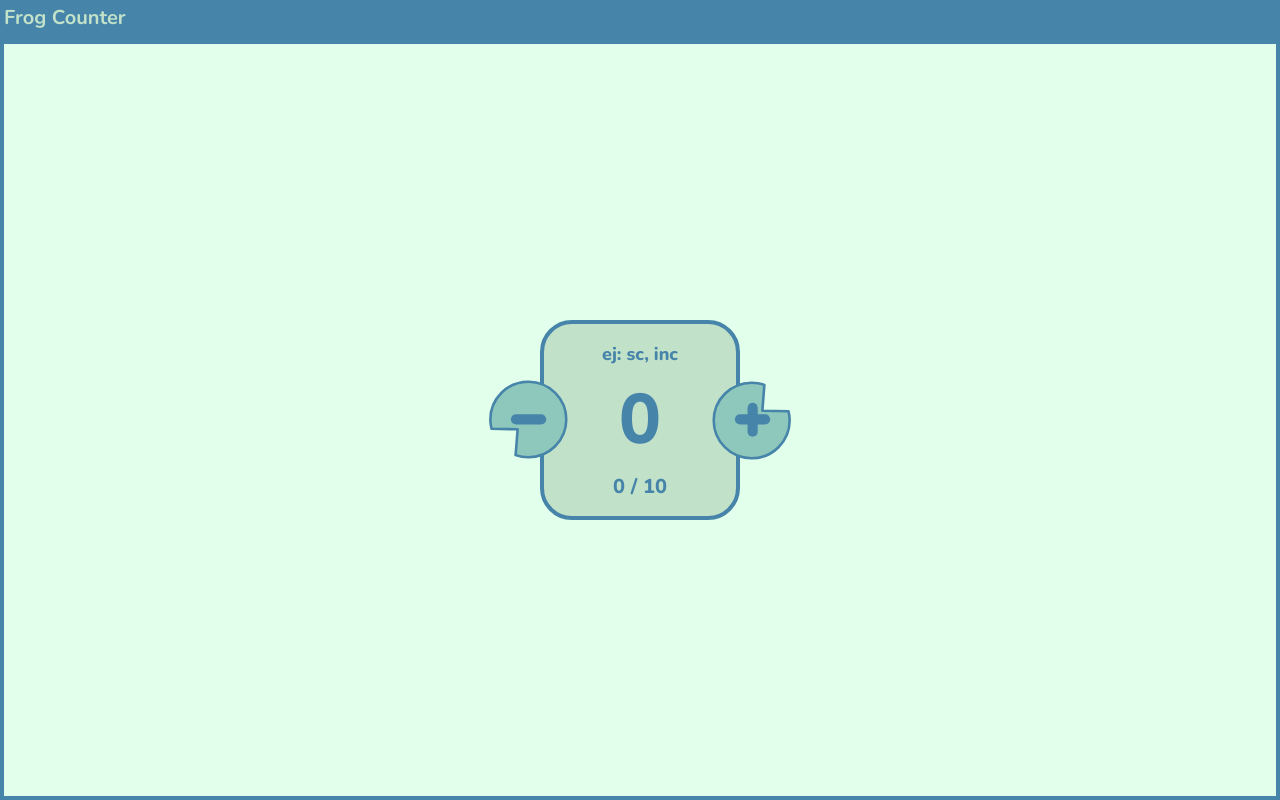
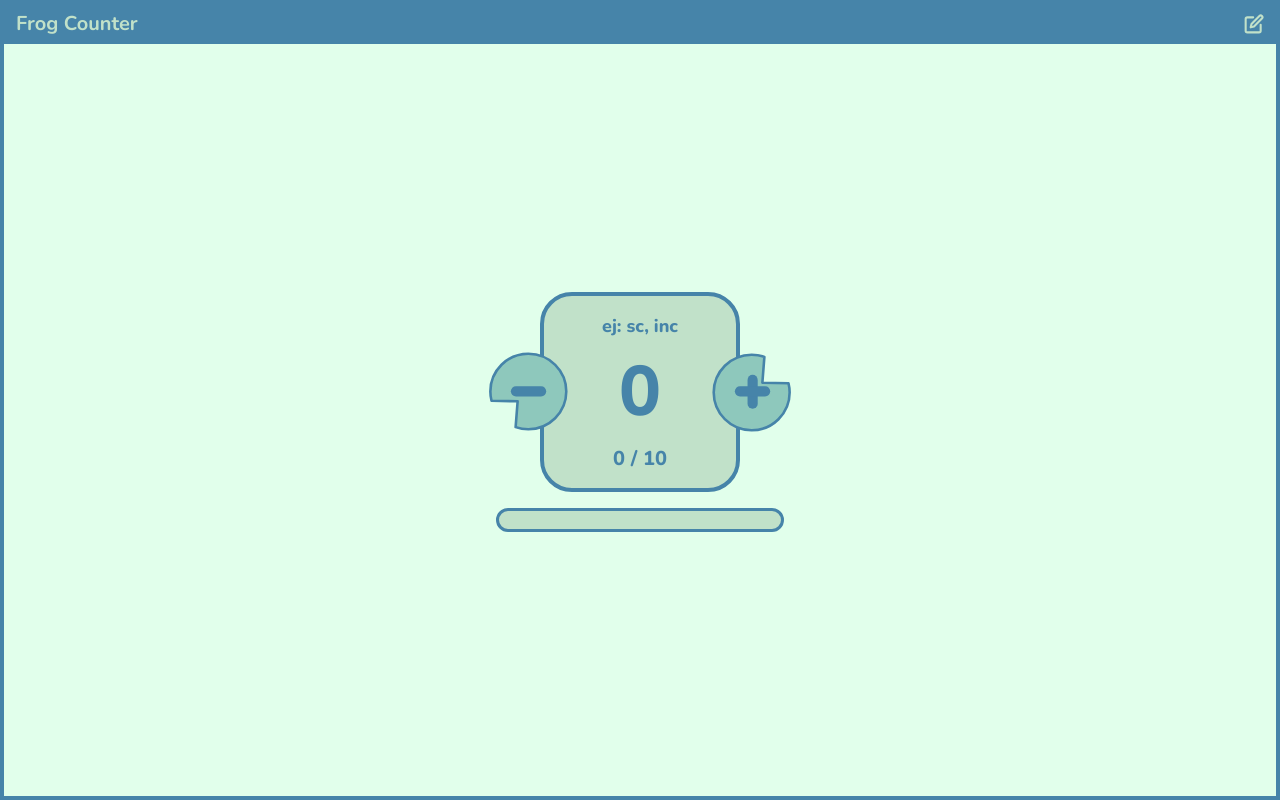
Before and after one commit to DulceNev/frog-counter, a Vue app: page / in a window 1280 px wide. Built offline with nearby package versions, Linux system fonts and the light colour scheme.

Commit message:
se creo un progress bar funcional junto con un icono de editar, el cual abre un modal para editar el patron y meta del contador

```diff
--- a/src/App.vue
+++ b/src/App.vue
@@ -3,12 +3,30 @@ import { ref, onMounted, onUnmounted } from 'vue';
 
 const count = ref(0)
 const target = ref(10)
-
-
 const stitchGuide = ref('ej: sc, inc')
 
 const plusPressed = ref(false)
 const minusPressed = ref(false)
+
+const showModal = ref(false)
+const tempStitchGuide = ref('')
+const tempTarget = ref(10)
+
+const openModal = () => {
+  tempStitchGuide.value = stitchGuide.value
+  tempTarget.value = target.value
+  showModal.value = true
+}
+
+const saveModal = () => {
+  stitchGuide.value = tempStitchGuide.value
+  target.value = Number(tempTarget.value)
+  showModal.value = false
+}
+
+const closeModal = () => {
+  showModal.value = false
+}
 
 const increment = () => {
   if (count.value < target.value) {
@@ -37,7 +55,7 @@ const animateButton = (which) => {
 }
 
 const handleKeyDown = (event) => {
-  if (event.target.tagName === 'INPUT') return;
+  if (showModal.value) return;
   if (event.key === 'ArrowRight' || event.key === 'ArrowUp') {
     increment();
     animateButton('plus');
@@ -60,23 +78,32 @@ onUnmounted(() => {
 
 <template>
   <div class="grid grid-rows-[40px_1fr] h-full">
-    <header class="bg-base text-light-green h-10">
+    <header class="bg-base text-light-green h-10 flex items-center justify-between px-3">
       <p class="font-bold text-xl">Frog Counter</p>
+      <button
+        @click="openModal"
+        class="cursor-pointer text-light-green hover:text-white transition-transform duration-100 hover:scale-110 active:scale-90"
+        title="Editar patrón y meta"
+      >
+        <svg xmlns="http://www.w3.org/2000/svg" class="h-5 w-5" viewBox="0 0 24 24" fill="none" stroke="currentColor" stroke-width="2.5" stroke-linecap="round" stroke-linejoin="round">
+          <path d="M11 4H4a2 2 0 0 0-2 2v14a2 2 0 0 0 2 2h14a2 2 0 0 0 2-2v-7"/>
+          <path d="M18.5 2.5a2.121 2.121 0 0 1 3 3L12 15l-4 1 1-4 9.5-9.5z"/>
+        </svg>
+      </button>
     </header>
-    <main class="flex justify-center items-center">
-      <button class="cursor-pointer z-10 -mr-7" @keyup.down="decrement" @click="decrement">
+
+    <main class="flex flex-col justify-center items-center">
+
+      <div class="flex justify-center items-center">
+        <button class="cursor-pointer z-10 -mr-7" @keyup.down="decrement" @click="decrement">
         <img :class="['transition-transform duration-100 ease-out hover:scale-110 h-20 active:scale-90', { 'scale-90': minusPressed }]" src="./assets/svg/minus.svg" alt="minus-image">
       </button>
       <div class="flex flex-col justify-center items-center bg-light-green w-50 h-50 rounded-4xl border-4 border-base">
 
         <div class="contenedor-patron w-full px-3">
-          <input
-            v-model="stitchGuide"
-            @keyup.enter="$event.target.blur()"
-            placeholder="ej: sc, inc"
-            :class="['input-editable font-extrabold text-lg text-center cursor-pointer bg-transparent border-none outline-none w-full transition-all duration-200 hover:scale-110 hover:rounded-lg hover:px-2 focus:scale-110 focus:rounded-lg focus:px-2 border-2 ',
-              stitchGuide ? 'text-base ' : 'text-base/50 ']"
-          >
+          <p :class="['font-extrabold text-lg text-center w-full truncate', stitchGuide ? 'text-base' : 'text-base/50']">
+            {{ stitchGuide || 'ej: sc, inc' }}
+          </p>
         </div>
 
         <p class="text-base font-extrabold text-[70px]">
@@ -86,14 +113,84 @@ onUnmounted(() => {
       <button class="cursor-pointer z-10 -ml-7" @keyup.up="increment" @click="increment">
         <img :class="['transition-transform duration-100 ease-out hover:scale-110 h-20 active:scale-90', { 'scale-90': plusPressed }]" src="./assets/svg/plus.svg" alt="plus-image">
       </button>
+      </div>
+
+
+
+      <progress class="progress border-3 my-4 p-1 border-base w-72 h-6 rounded-full bg-light-green" :value="count" :max="target"></progress>
+
 
     </main>
 
+    <!-- Modal -->
+    <Transition name="modal">
+      <div v-if="showModal" class="fixed inset-0 flex items-center justify-center z-50" @click.self="closeModal">
+        <div class="bg-[#deffe9e1] border-4 border-base rounded-2xl p-6 w-72 shadow-xl flex flex-col gap-4">
+          <p class="font-extrabold text-xl text-base text-center">Editar vuelta</p>
+
+          <div class="flex flex-col gap-1">
+            <label class="font-bold text-sm text-base">Patrón (stitch guide)</label>
+            <input
+              v-model="tempStitchGuide"
+              placeholder="ej: sc, inc"
+              class="font-semibold text-base bg-light-green border-2 border-base rounded-lg px-3 py-1 outline-none focus:border-green w-full"
+            >
+          </div>
+
+          <div class="flex flex-col gap-1">
+            <label class="font-bold text-sm text-base">Meta de vueltas</label>
+            <input
+              v-model.number="tempTarget"
+              type="number"
+              min="1"
+              class="font-semibold text-base bg-light-green border-2 border-base rounded-lg px-3 py-1 outline-none focus:border-green w-full"
+            >
+          </div>
+
+          <div class="flex gap-3 justify-end mt-1">
+            <button
+              @click="closeModal"
+              class="cursor-pointer font-bold px-4 py-1 rounded-lg border-2 border-base text-base hover:bg-light-green transition-colors duration-100"
+            >Cancelar</button>
+            <button
+              @click="saveModal"
+              class="cursor-pointer font-bold px-4 py-1 rounded-lg bg-base text-light-green hover:opacity-90 transition-opacity duration-100"
+            >Guardar</button>
+          </div>
+        </div>
+      </div>
+    </Transition>
   </div>
 </template>
 
 <style scoped>
-.input-editable::placeholder {
-  opacity: 0.4;
+
+progress {
+  appearance: none;
+}
+
+progress::-webkit-progress-bar {
+  background-color: #C1E1C9;
+  border-radius: 9999px;
+}
+
+progress::-webkit-progress-value {
+  background-color: #4684A9;
+  border-radius: 9999px;
+}
+
+progress::-moz-progress-bar {
+  background-color: #4684A9;
+  border-radius: 9999px;
+}
+
+.modal-enter-active,
+.modal-leave-active {
+  transition: opacity 0.15s ease, transform 0.15s ease;
+}
+.modal-enter-from,
+.modal-leave-to {
+  opacity: 0;
+  transform: scale(0.95);
 }
 </style>
```
